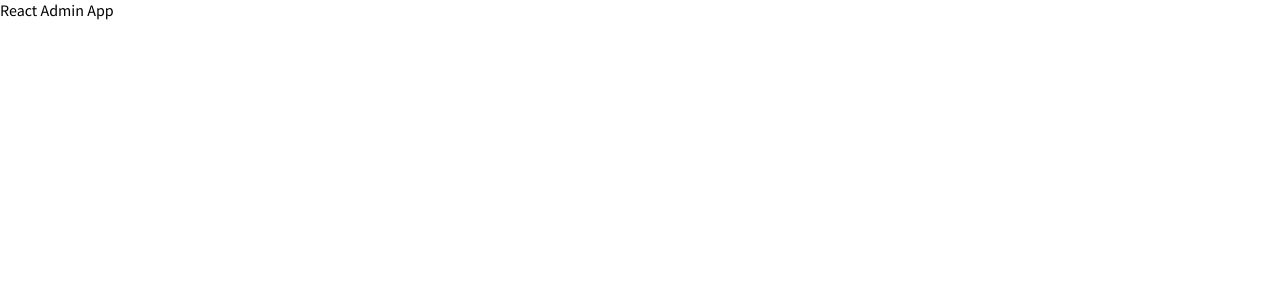
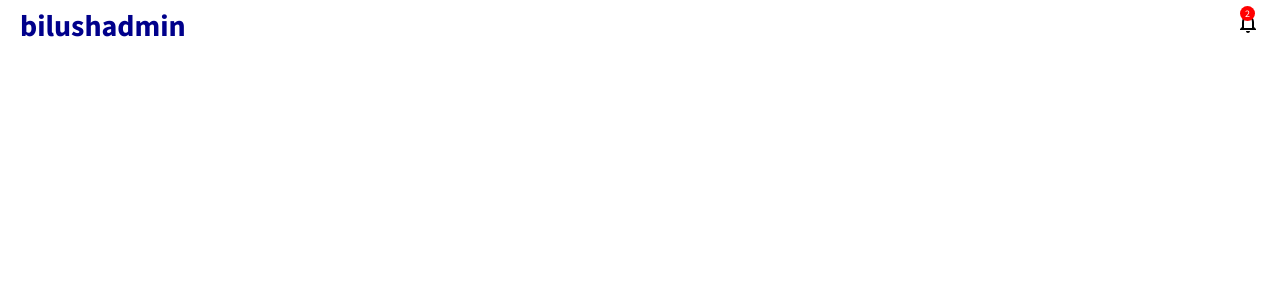
Before and after one commit to sholabioku/admin_ui, a React (Create React App) app: page / in a window 1280 px wide. Shown: the top 300 px of the page. Built offline with nearby package versions, Linux system fonts and the light colour scheme.

Commit message:
Add notification icon

```diff
--- a/src/App.js
+++ b/src/App.js
@@ -1,5 +1,11 @@
+import Topbar from './components/topbar/Topbar';
+
 function App() {
-  return <div className='App'>React Admin App</div>;
+  return (
+    <div>
+      <Topbar />
+    </div>
+  );
 }
 
 export default App;
--- /dev/null
+++ b/src/components/topbar/Topbar.jsx
@@ -0,0 +1,22 @@
+import { NotificationsNone } from '@mui/icons-material';
+import './topbar.css';
+
+const Topbar = () => {
+  return (
+    <div className='topbar'>
+      <div className='topbarWrapper'>
+        <div className='topLeft'>
+          <span className='logo'>bilushadmin</span>
+        </div>
+        <div className='topRight'>
+          <div className='topbarIconContainer'>
+            <NotificationsNone />
+            <span className='topIconBadge'>2</span>
+          </div>
+        </div>
+      </div>
+    </div>
+  );
+};
+
+export default Topbar;
--- /dev/null
+++ b/src/components/topbar/topbar.css
@@ -0,0 +1,39 @@
+.topbar {
+  width: 100%;
+  height: 50px;
+  background-color: #fff;
+}
+
+.topbarWrapper {
+  height: 100%;
+  padding: 0 20px;
+  display: flex;
+  align-items: center;
+  justify-content: space-between;
+}
+
+.logo {
+  font-size: 30px;
+  font-weight: bold;
+  color: darkblue;
+  cursor: pointer;
+}
+
+.topbarIconContainer {
+  position: relative;
+}
+
+.topIconBadge {
+  width: 15px;
+  height: 15px;
+  position: absolute;
+  top: -5px;
+  right: 5px;
+  background-color: red;
+  border-radius: 50%;
+  color: white;
+  display: flex;
+  align-items: center;
+  justify-content: center;
+  font-size: 10px;
+}
```
